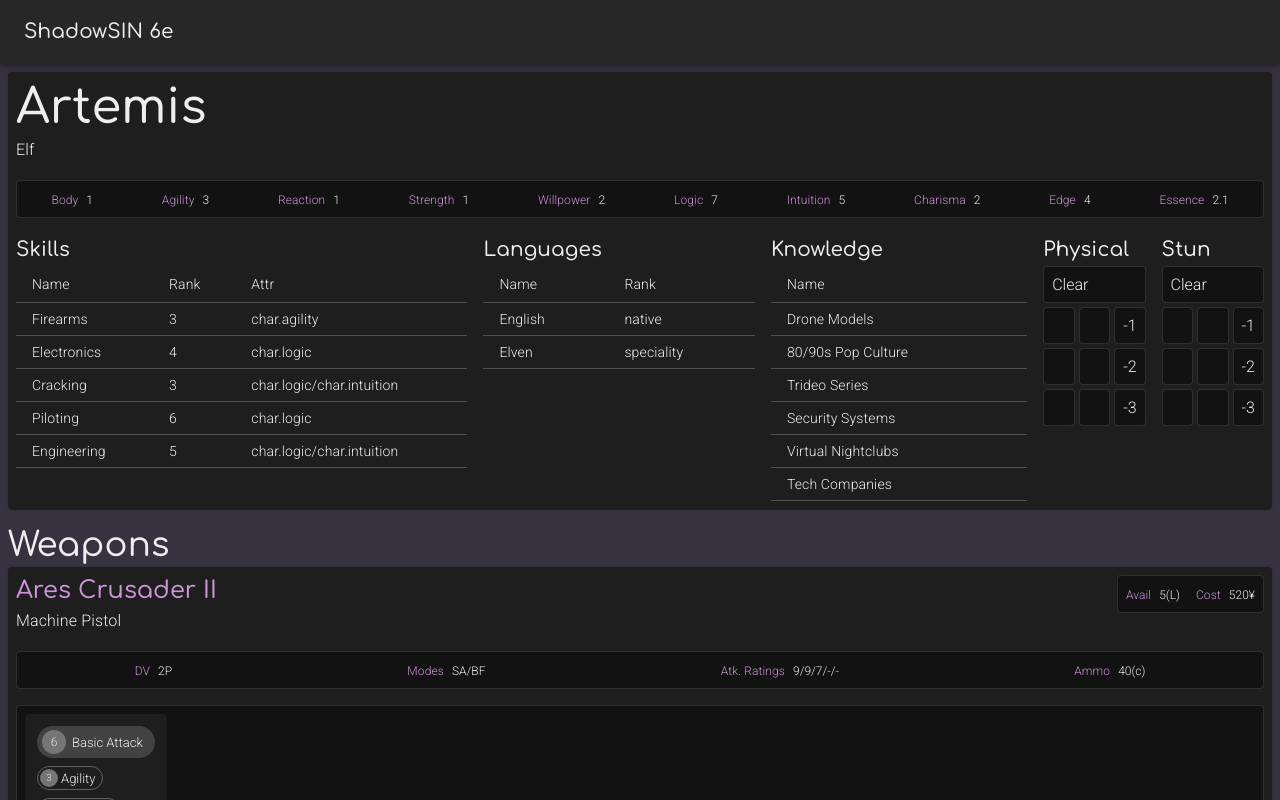
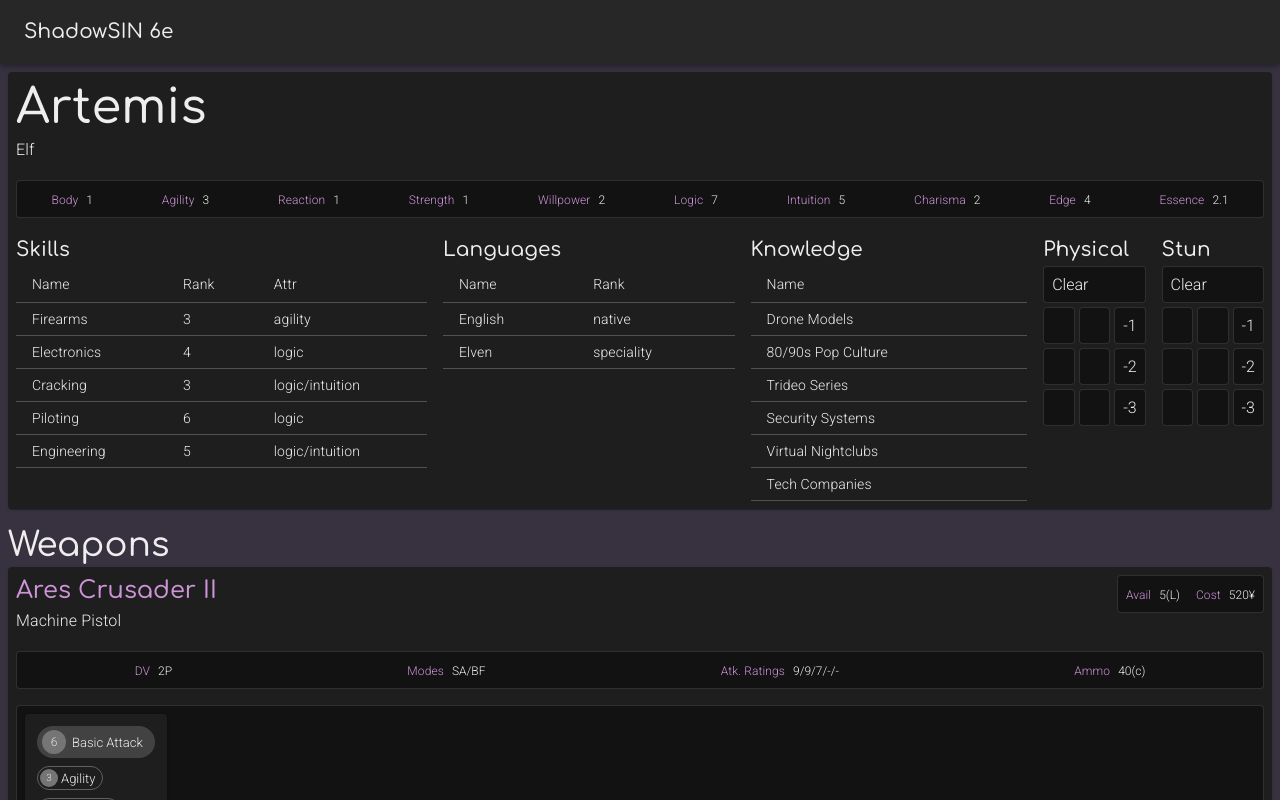
Before and after one commit to Zeragamba/ShadowSIN, a React (Create React App) app: page / in a window 1280 px wide. Built offline with nearby package versions, Linux system fonts and the light colour scheme.

Commit message:
fix Arty's skills

```diff
--- a/src/data/Artemis.ts
+++ b/src/data/Artemis.ts
@@ -1,4 +1,3 @@
-import { CharacterAttribute } from '../Character/CharacterAttribute'
 import { CharacterData } from '../Character/CharacterData'
 import { GearData, GearType } from '../Gear/GearData'
 import { RccData } from '../Gear/Rigger/RccData'
@@ -34,7 +33,7 @@ const Artemis: CharacterData = {
       id: ActiveSkillId.firearms,
       name: 'Firearms',
       rank: 3,
-      attr: CharacterAttribute.agility,
+      attr: 'agility',
       speciality: 'Automatics',
       expertise: null,
     },
@@ -43,7 +42,7 @@ const Artemis: CharacterData = {
       id: ActiveSkillId.electronics,
       name: 'Electronics',
       rank: 4,
-      attr: CharacterAttribute.logic,
+      attr: 'logic',
       speciality: null,
       expertise: null,
     },
@@ -52,8 +51,8 @@ const Artemis: CharacterData = {
       id: ActiveSkillId.cracking,
       name: 'Cracking',
       rank: 3,
-      attr: CharacterAttribute.logic,
-      altAttr: CharacterAttribute.intuition,
+      attr: 'logic',
+      altAttr: 'intuition',
       speciality: null,
       expertise: null,
     },
@@ -62,7 +61,7 @@ const Artemis: CharacterData = {
       id: ActiveSkillId.piloting,
       name: 'Piloting',
       rank: 6,
-      attr: CharacterAttribute.logic,
+      attr: 'logic',
       speciality: 'Ground Craft',
       expertise: null,
     },
@@ -71,8 +70,8 @@ const Artemis: CharacterData = {
       id: ActiveSkillId.engineering,
       name: 'Engineering',
       rank: 5,
-      attr: CharacterAttribute.logic,
-      altAttr: CharacterAttribute.intuition,
+      attr: 'logic',
+      altAttr: 'intuition',
       speciality: null,
       expertise: null,
     },
```
